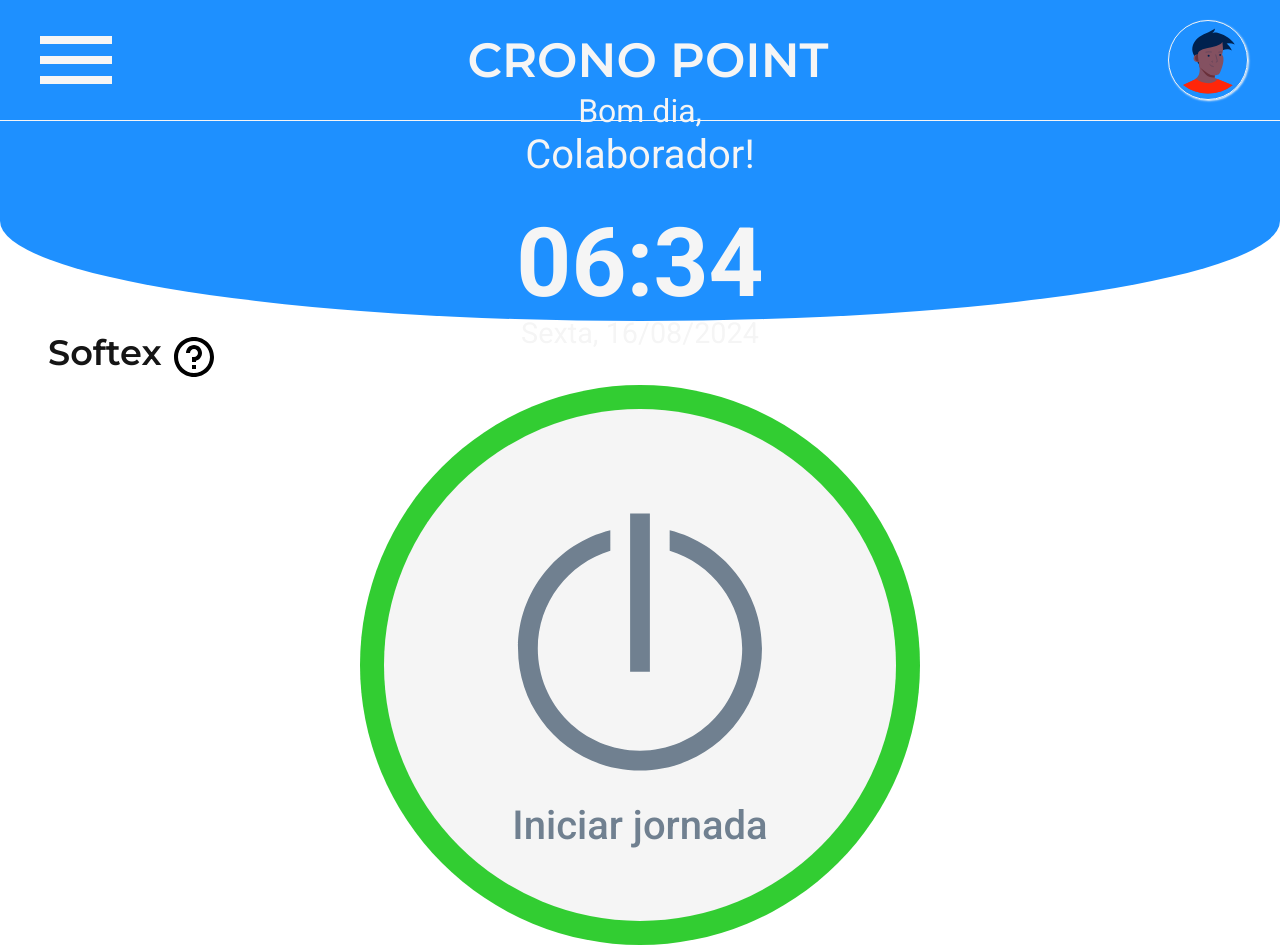
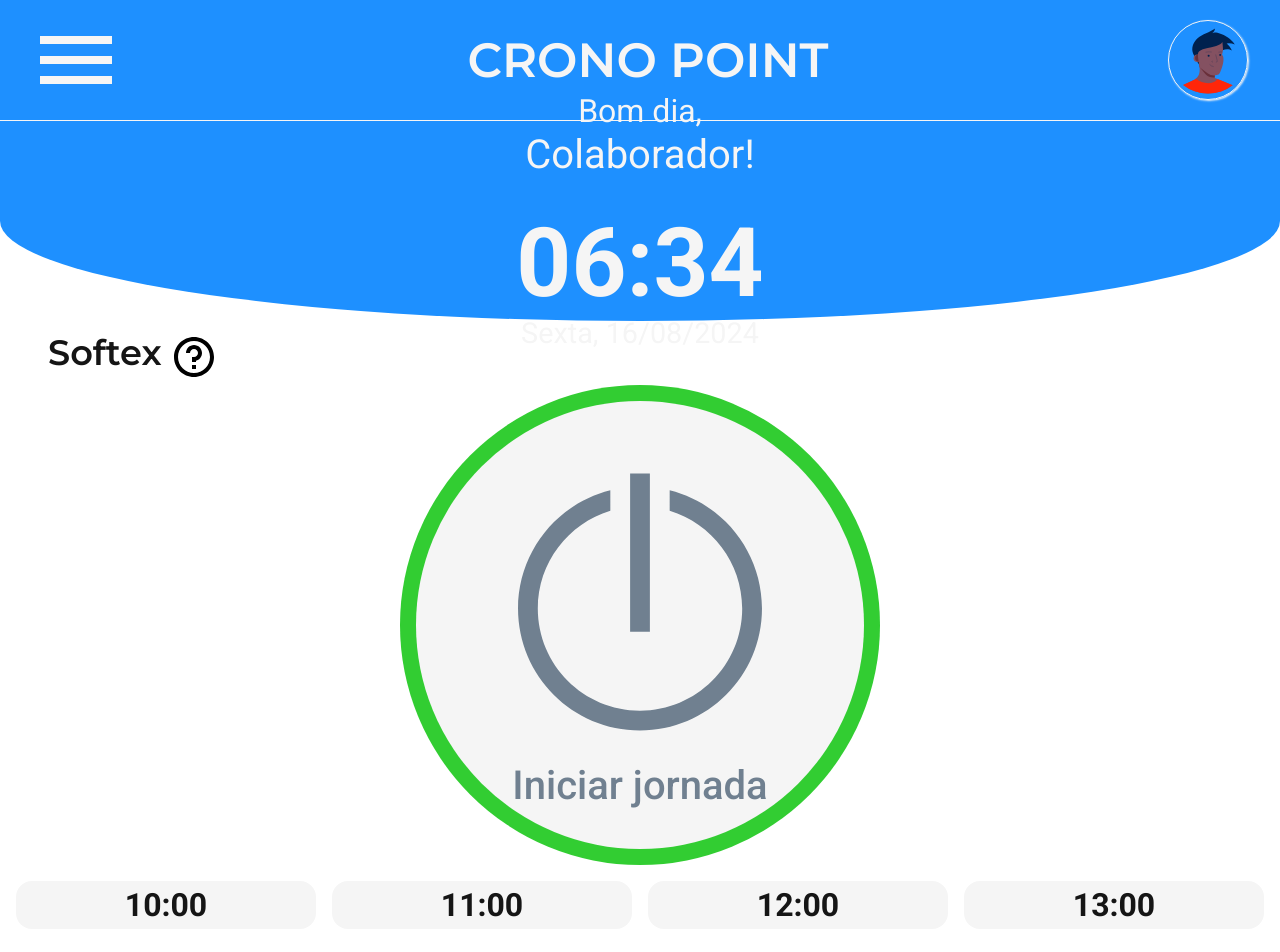
Before and after one commit to Rafalesson/cronoPoint, a React (Vite) app: page / in a window 1280 px wide. Shown: the top 952 px of the page. Built offline with nearby package versions, Linux system fonts and the light colour scheme.

Commit message:
ajuste no ponto

```diff
--- a/src/Componentes/Ponto/ponto.css
+++ b/src/Componentes/Ponto/ponto.css
@@ -4,8 +4,8 @@
   margin: 0 auto;
   background-color: var(--green-success);
   border-radius: 50%;
-  width: 35rem;
-  height: 35rem;
+  width: 30rem;
+  height: 30rem;
 }
 
 #baterPonto{
@@ -15,8 +15,8 @@
   justify-content: center;
   align-items: center;
   cursor: pointer;
-  width: 32rem;
-  height: 32rem;
+  width: 28rem;
+  height: 28rem;
   background-color: var(--white-background);
   border-radius: 50%;
 }
```
